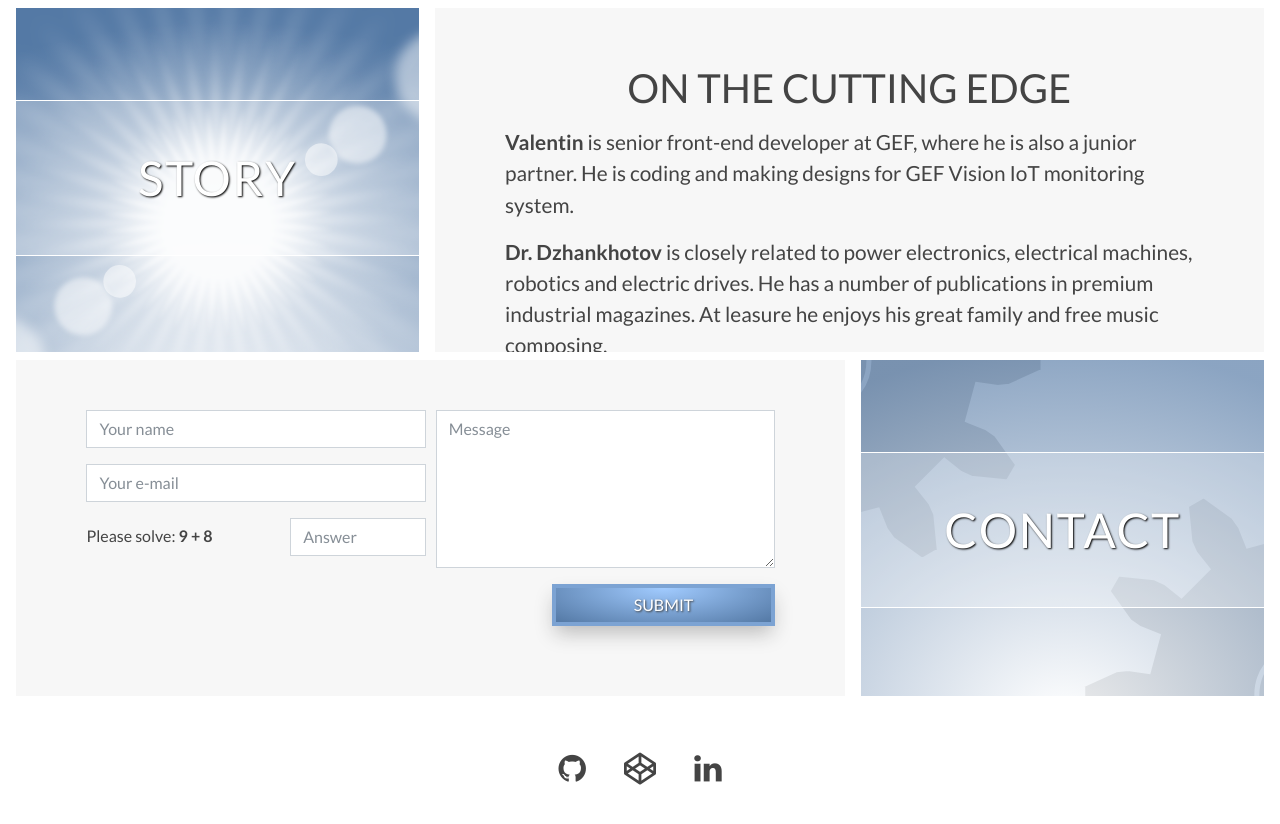
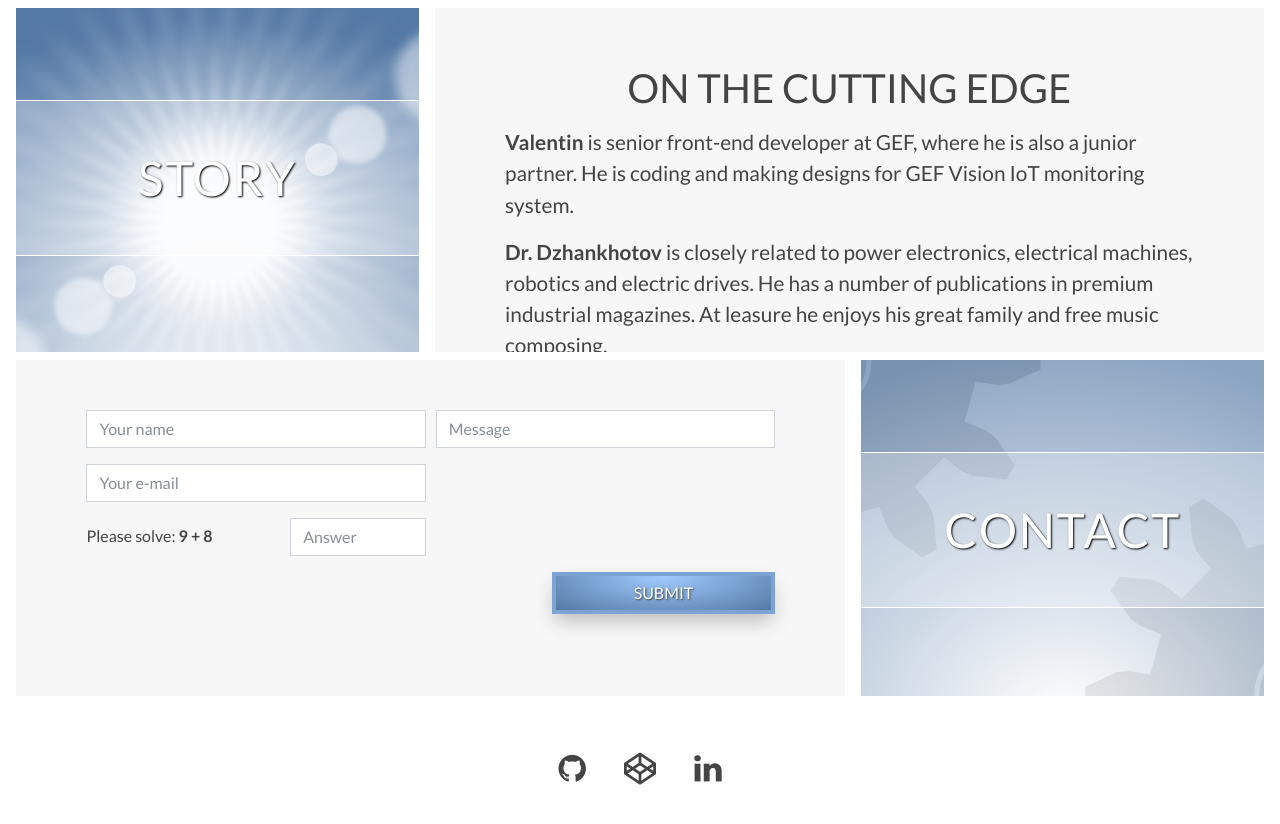
Before and after one commit to vushe/vushe.github.io, a Jekyll site: the page built from index.md, in a window 1280 px wide. Shown: the part 848-1672 px from the top of the page. Built offline with Jekyll 4.4.1, drawn with Linux system fonts in a browser that asks for light colours; nearby versions of some CDN libraries.

Commit message:
Textarea does not work in foem

```diff
--- a/_layouts/default.html
+++ b/_layouts/default.html
@@ -73,7 +73,7 @@
                                 </div>
 
                                 <div class="form-group col-md-6">
-                                    <textarea class="form-control" rows="6" placeholder="Message" required></textarea>
+                                    <input class="form-control textarea" rows="6" placeholder="Message" required></input>
                                 </div>
 
                                 <div class="form-group col-md-7" id="status">
```
